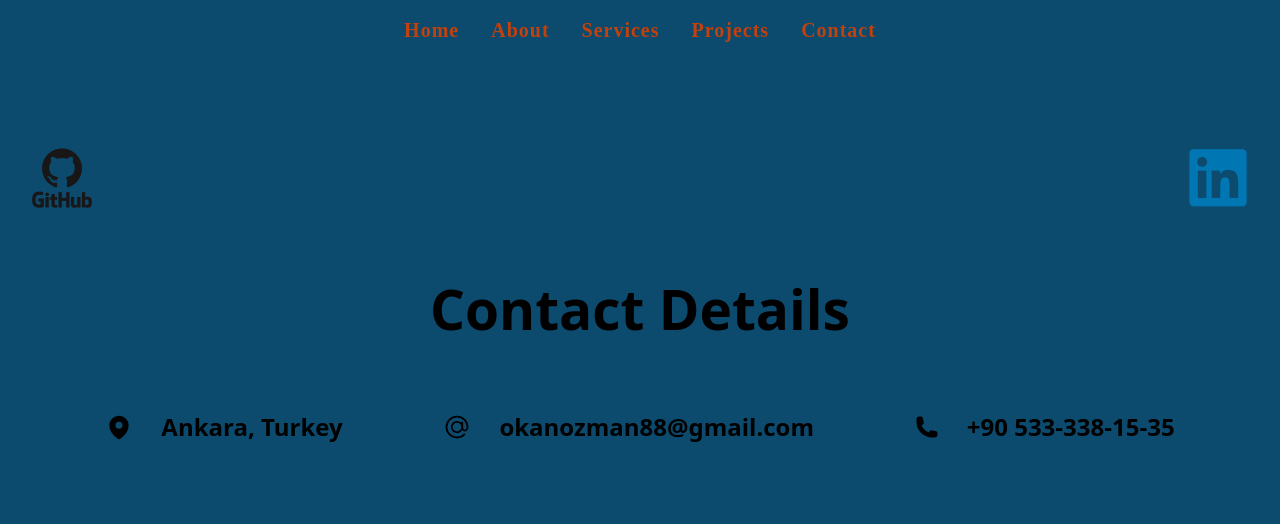
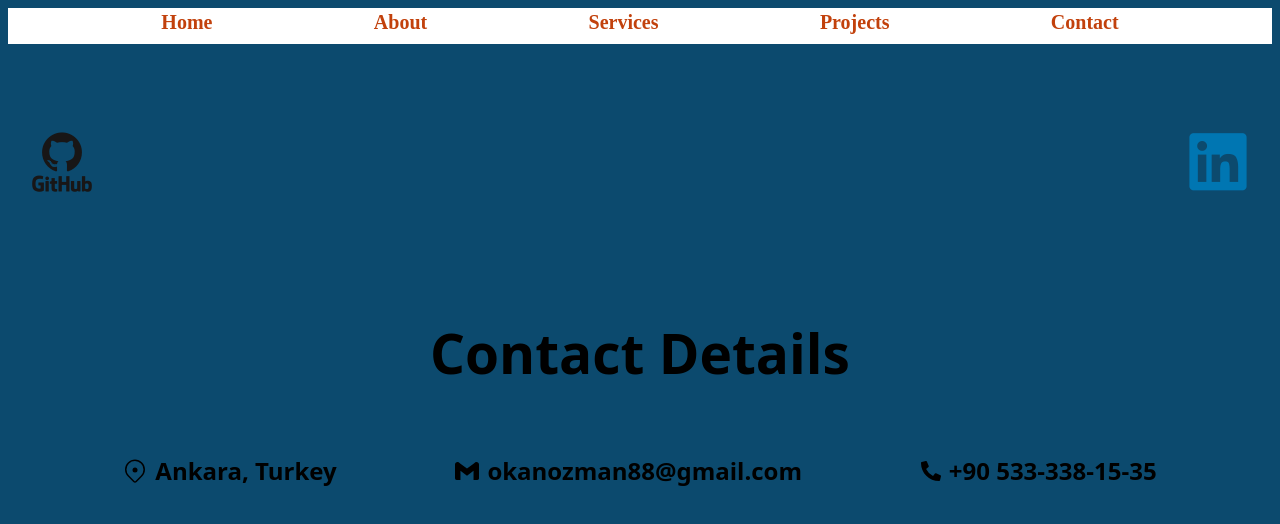
Before and after one commit to okanozman-create/my-personal-website, a React (Vite) app: page /contact in a window 1280 px wide. Shown: the top 524 px of the page. Built offline with nearby package versions, Linux system fonts and the light colour scheme.

Commit message:
Updated CSS

```diff
--- a/package.json
+++ b/package.json
@@ -11,7 +11,6 @@
   },
   "dependencies": {
     "@emotion/styled": "^11.11.5",
-    "@heroicons/react": "^2.1.4",
     "@mui/icons-material": "^5.15.20",
     "framer-motion": "^11.2.10",
     "react": "^18.2.0",
--- a/src/components/Navbar.jsx
+++ b/src/components/Navbar.jsx
@@ -1,18 +1,50 @@
-import { Link } from "react-router-dom";
+//  import { Link } from "react-router-dom";
 
 
 
+// const Navbar = () => {
+//   return (
+//     <>
+//       <nav className="w-full" >
 
+//         <div className="p-1  lg:p-4">
+//         <ul className="flex flex-col items-center lg:flex-row  gap-y-1 lg:gap-x-8 text-orange-700 lg:justify-center font-semibold  font-secondary text-sm lg:text-xl tracking-wider">
+//           <li>
+//             <Link to="/" className="anmBorder">Home</Link>
+//           </li>
+//           <li>
+//             <Link to="/about" className="anmBorder " >About</Link>
+//           </li>
+//           <li>
+//             <Link to="/services" className="anmBorder">Services</Link>
+//           </li>
+//           <li>
+//             <Link to="/projects" className="anmBorder">Projects</Link>
+//           </li>
+//           <li>
+//             <Link to="/contact" className="anmBorder" >Contact</Link>
+//           </li>
+//         </ul>
+//         </div>
+//       </nav>
+//     </>
+//   );
+// };
+
+// export default Navbar;
+
+
+  import { Link } from "react-router-dom";
 
 
 
 const Navbar = () => {
   return (
     <>
-      <nav className="w-full" >
+      <nav className="w-screen" >
 
-        <div className="p-1  lg:p-4">
-        <ul className="flex flex-col items-center lg:flex-row  gap-y-1 lg:gap-x-8 text-orange-700 lg:justify-center font-semibold  font-secondary text-sm lg:text-xl tracking-wider">
+        <div className="p-2">
+        <ul className=" flex items-center gap-2 justify-center md:justify-evenly  text-orange-700 font-semibold bg-white font-secondary text-xs md:text-xl ">
           <li>
             <Link to="/" className="anmBorder">Home</Link>
           </li>
--- a/src/pages/About.jsx
+++ b/src/pages/About.jsx
@@ -92,7 +92,7 @@ const About = () => {
 
 
   return (
-    <section className="p-5 m-3 max-w-ful"  id="about" ref={ref}>
+    <section className="p-2 lg:p-5 m-3 max-w-ful"  id="about" ref={ref}>
 
         <div className="container mx-auto">
 
--- a/src/pages/Contact.jsx
+++ b/src/pages/Contact.jsx
@@ -1,7 +1,11 @@
+import { GoLocation } from "react-icons/go";
+import { SiGmail } from "react-icons/si";
+import { FaPhoneAlt } from "react-icons/fa";
+
 const Contact = () => {
   return (
     <section className="py-8 lg:py-12">
-      <div className="m-4 flex items-center  justify-evenly  lg:justify-between p-4 text-2xl lg:text-6xl">
+      <div className="m-4 flex items-center justify-evenly p-4 text-2xl lg:justify-between lg:text-6xl">
         <a
           href="https://github.com/okanozman-create"
           target="_blank"
@@ -19,14 +23,14 @@ const Contact = () => {
         </a>
       </div>
 
-      <div className="container mx-auto py-6">
+      {/* <div className="container mx-auto py-6">
         <div className="">
           <h1 className="lg:mb-15 mb-10 mt-2 text-center text-[30px] font-bold leading-[0.8] lg:mb-20 lg:mt-5 lg:text-[55px]">
             Contact Details
           </h1>
 
           <ul className="flex flex-col items-center gap-y-10 lg:flex-row lg:items-center lg:justify-around">
-            <li className="flex items-center justify-start gap-7 mr-6 lg:mr-0">
+            <li className=" flex items-center justify-start gap-7 ">
               <div>
                 {" "}
                 <svg
@@ -39,18 +43,18 @@ const Contact = () => {
                     fillRule="evenodd"
                     d="m11.54 22.351.07.04.028.016a.76.76 0 0 0 .723 0l.028-.015.071-.041a16.975 16.975 0 0 0 1.144-.742 19.58 19.58 0 0 0 2.683-2.282c1.944-1.99 3.963-4.98 3.963-8.827a8.25 8.25 0 0 0-16.5 0c0 3.846 2.02 6.837 3.963 8.827a19.58 19.58 0 0 0 2.682 2.282 16.975 16.975 0 0 0 1.145.742ZM12 13.5a3 3 0 1 0 0-6 3 3 0 0 0 0 6Z"
                     clipRule="evenodd"
-                  />
+                  />{" "}
+                  <span className="mb-4 text-sm font-bold lg:text-2xl">
+                    Ankara, Turkey
+                  </span>
+                  <span className="mb-4 text-sm font-bold lg:text-2xl">
+                    Ankara, Turkey
+                  </span>
                 </svg>
-              </div>
-              <div>
-                {" "}
-                <span className="mb-4 text-sm font-bold lg:text-2xl">
-                  Ankara, Turkey
-                </span>
               </div>
             </li>
 
-            <li className="flex items-center ml-14 lg:ml-0 justify-start gap-7">
+            <li className="flex items-center justify-start gap-7">
               <div className="">
                 {" "}
                 <svg
@@ -64,17 +68,14 @@ const Contact = () => {
                     d="M17.834 6.166a8.25 8.25 0 1 0 0 11.668.75.75 0 0 1 1.06 1.06c-3.807 3.808-9.98 3.808-13.788 0-3.808-3.807-3.808-9.98 0-13.788 3.807-3.808 9.98-3.808 13.788 0A9.722 9.722 0 0 1 21.75 12c0 .975-.296 1.887-.809 2.571-.514.685-1.28 1.179-2.191 1.179-.904 0-1.666-.487-2.18-1.164a5.25 5.25 0 1 1-.82-6.26V8.25a.75.75 0 0 1 1.5 0V12c0 .682.208 1.27.509 1.671.3.401.659.579.991.579.332 0 .69-.178.991-.579.3-.4.509-.99.509-1.671a8.222 8.222 0 0 0-2.416-5.834ZM15.75 12a3.75 3.75 0 1 0-7.5 0 3.75 3.75 0 0 0 7.5 0Z"
                     clipRule="evenodd"
                   />
-                </svg>
-              </div>
-              <div>
-                {" "}
+                </svg>{" "}
                 <span className="mb-4 text-sm font-bold lg:text-2xl">
                   okanozman88@gmail.com
                 </span>
               </div>
             </li>
 
-            <li className="ml-1 flex items-center justify-center gap-7 lg:ml-0">
+            <li className="flex items-center justify-center gap-7">
               <div>
                 {" "}
                 <svg
@@ -88,10 +89,7 @@ const Contact = () => {
                     d="M1.5 4.5a3 3 0 0 1 3-3h1.372c.86 0 1.61.586 1.819 1.42l1.105 4.423a1.875 1.875 0 0 1-.694 1.955l-1.293.97c-.135.101-.164.249-.126.352a11.285 11.285 0 0 0 6.697 6.697c.103.038.25.009.352-.126l.97-1.293a1.875 1.875 0 0 1 1.955-.694l4.423 1.105c.834.209 1.42.959 1.42 1.82V19.5a3 3 0 0 1-3 3h-2.25C8.552 22.5 1.5 15.448 1.5 6.75V4.5Z"
                     clipRule="evenodd"
                   />
-                </svg>
-              </div>
-              <div>
-                {" "}
+                </svg>{" "}
                 <span className="mb-4 text-sm font-bold lg:text-2xl">
                   +90 533-338-15-35
                 </span>
@@ -99,6 +97,40 @@ const Contact = () => {
             </li>
           </ul>
         </div>
+
+
+
+      </div> */}
+
+      <div className="container m-6 mx-auto p-6 lg:mt-24">
+        <h1 className="lg:mb-15 mb-10 text-center text-[30px] font-bold leading-[0.8] lg:mb-20 lg:text-[55px]">
+          Contact Details
+        </h1>
+
+        <ul className="flex flex-col items-start justify-center gap-y-6 lg:flex-row lg:items-center lg:justify-around">
+          <li className="flex items-center justify-center gap-2">
+            <div>
+              <GoLocation className="h-6 w-6" />
+            </div>
+            <p className="text-sm font-bold lg:text-2xl">Ankara, Turkey</p>
+          </li>
+
+          <li className="flex items-center justify-center gap-2">
+            <div>
+              <SiGmail className="h-6 w-6" />
+            </div>
+            <p className="text-sm font-bold lg:text-2xl">
+              okanozman88@gmail.com
+            </p>
+          </li>
+
+          <li className="flex items-center justify-center gap-2">
+            <div>
+              <FaPhoneAlt className="h-5 w-5" />
+            </div>
+            <p className="text-sm font-bold lg:text-2xl"> +90 533-338-15-35</p>
+          </li>
+        </ul>
       </div>
     </section>
   );
--- a/src/pages/Home.jsx
+++ b/src/pages/Home.jsx
@@ -1,3 +1,110 @@
+// import Image from "../assets/example.png";
+// import { TypeAnimation } from "react-type-animation";
+// import { motion } from "framer-motion";
+// import { fadeIn } from "../variants";
+// import resume from "../assets/currentCV.pdf";
+// import { useEffect } from "react";
+
+// const Home = () => {
+
+
+
+
+
+//   const handleDownload = () => {
+//     const confirmed = window.confirm("Do you want to download the resume?");
+//     if (confirmed) {
+//       const link = document.createElement("a");
+//       link.href = resume;
+//       link.download = "resume.pdf";
+//       document.body.appendChild(link);
+//       link.click();
+//       document.body.removeChild(link);
+//     }
+//   };
+
+//   return (
+//     <section className="flex min-h-[85vh]  lg:items-center lg:min-h-[78vh]">
+//       <div className="container mx-auto mt-10">
+//         <div className="flex flex-col items-center gap-y-8 lg:flex-row lg:items-center lg:gap-x-12">
+//           {/* text */}
+//           <div className="flex-1 text-center lg:text-left">
+//             <motion.h1
+//               variants={fadeIn("up", 0.3)}
+//               initial="hidden"
+//               whileInView={"show"}
+//               viewport={{ once: false, amount: 0.7 }}
+//               className="mb-2 lg:mb-4 font-secondary text-[30px] lg:text-[55px] font-bold leading-[0.8]"
+//             >
+//               OKAN <span>OZMAN</span>
+//             </motion.h1>
+//             <motion.div
+//               variants={fadeIn("up", 0.4)}
+//               initial="hidden"
+//               whileInView={"show"}
+//               viewport={{ once: false, amount: 0.7 }}
+//               className="mb-2 lg:mb-6 font-secondary text-[25px] font-semibold uppercase leading-[1] lg:text-[60px]"
+//             >
+//               <span className="mr-4 text-white">I am a </span>
+
+//               <TypeAnimation
+//                 sequence={["Jr", 2000, "Web", 2000, "Developer", 2000]}
+//                 speed={15}
+//                 className="text-orange-700"
+//                 wrapper="span"
+//                 repeat={0}
+//               />
+//             </motion.div>
+//             <motion.p
+//               variants={fadeIn("up", 0.5)}
+//               initial="hidden"
+//               whileInView={"show"}
+//               viewport={{ once: false, amount: 0.7 }}
+//               className="mx-auto mb-8 mt-4 max-w-lg  p-4 font-tertiary text-[12px] text-white lg:leading-7 sm:text-[18px] lg:mx-0"
+//             >
+//               Hello, my name is Okan. After years, I finally achieved my dream,
+//               and since 2022, I have been programming and writing code on my
+//               own.On this page, you can find information about me. Have a nice surf!
+//             </motion.p>
+
+//             <motion.div
+//               variants={fadeIn("up", 0.6)}
+//               initial="hidden"
+//               whileInView={"show"}
+//               viewport={{ once: false, amount: 0.7 }}
+//               className="mx-auto mb-12 flex max-w-max items-center gap-x-6 lg:mx-0"
+//             >
+//               <button
+//                 className="mt-3 rounded-full bg-black px-4 py-2 font-bold text-white shadow-md shadow-[#009e66] duration-300 hover:scale-100 hover:bg-zinc-700 hover:shadow-lg"
+//                 onClick={handleDownload}
+//               >
+//                 Download CV
+//               </button>
+//             </motion.div>
+//           </div>
+
+//           <motion.div
+//             variants={fadeIn("down", 0.5)}
+//             initial="hidden"
+//             whileInView={"show"}
+//             viewport={{ once: false, amount: 0.7 }}
+//             className="hidden max-w-[320px] lg:block"
+//           >
+//             <img
+//               className="w-full  overflow-hidden rounded-lg   md:rounded-full"
+//               src={Image}
+//               alt="Okanphoto"
+//             />
+//           </motion.div>
+//         </div>
+//       </div>
+//     </section>
+//   );
+// };
+
+// export default Home;
+
+
 import Image from "../assets/example.png";
 import { TypeAnimation } from "react-type-animation";
 import { motion } from "framer-motion";
@@ -24,11 +131,11 @@ const Home = () => {
   };
 
   return (
-    <section className="flex min-h-[85vh]  lg:items-center lg:min-h-[78vh]">
-      <div className="container mx-auto mt-10">
-        <div className="flex flex-col items-center gap-y-8 lg:flex-row lg:items-center lg:gap-x-12">
+    <section className="m-4 p-3">
+      <div className="container mx-auto">
+        <div className="flex flex-col items-center gap-y-8 lg:flex-row lg:items-center lg:justify-center lg:gap-x-12">
           {/* text */}
-          <div className="flex-1 text-center lg:text-left">
+          <div className="flex-1 text-center lg:text-left pt-4 lg:pt-28">
             <motion.h1
               variants={fadeIn("up", 0.3)}
               initial="hidden"
--- a/src/pages/Services.jsx
+++ b/src/pages/Services.jsx
@@ -30,8 +30,8 @@ function Services() {
 
   return (
     <section className="flex h-screen flex-col items-center py-8 lg:py-12">
-      <h1 className="m mb-10 text-center bg-gradient-to-r from-orange-500 text-[15px] font-extrabold leading-[0.8] lg:text-[20px] font-secondary  ">
-      01010011 01001011 01001001 01001100 01001100 01010011
+      <h1 className="m mb-10 text-center text-[15px] font-extrabold leading-[0.8] lg:text-[35px] font-secondary  ">
+      SKILLS
 
       </h1>
       <div className="w-60">
@@ -91,7 +91,7 @@ function Services() {
           </div>
         ) : (
           <div className="mt-10 lg:block">
-            <h1 className="m mb-10 text-center text-[45px] font-bold leading-[0.8] lg:text-[55px] font-secondary">
+            <h1 className="m mb-10 text-center text-[40px] font-bold leading-[0.8] lg:text-[50px] font-secondary">
               Services I Provide
             </h1>
             <ul className="flex justify-center gap-8">
```
Also changed, not shown: 1 other file (tests, documents, lock files or other folders).
